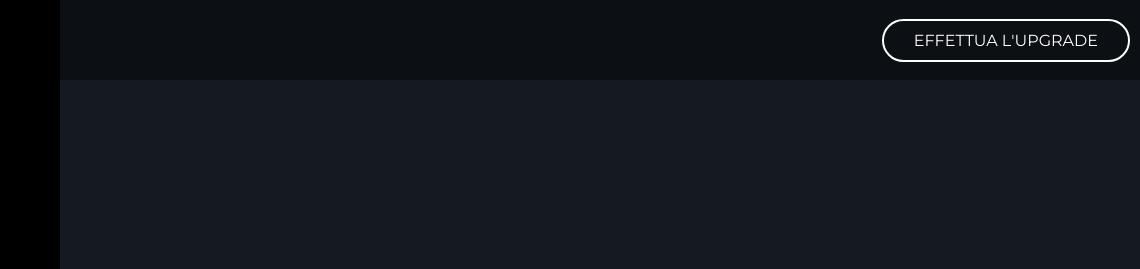
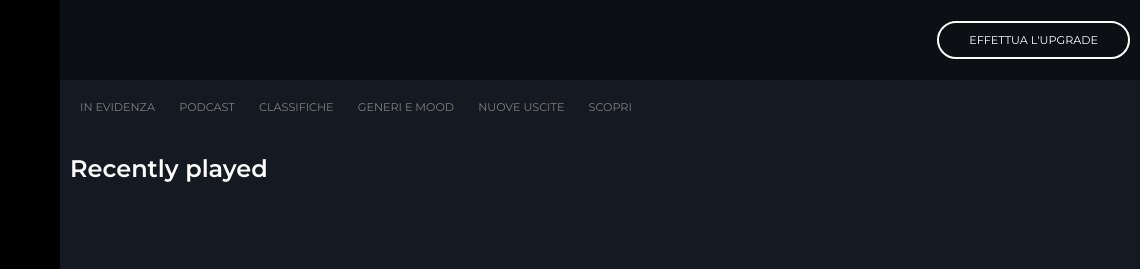
Before and after one commit to GemelliAngelo/html-css-spotifyweb, a plain HTML site: page index.html in a window 1280 px wide. Shown: the top 269 px of the page, 140-1280 px from the left. Drawn offline with Linux system fonts and the light colour scheme.

Commit message:
add recently

```diff
--- a/css/style.css
+++ b/css/style.css
@@ -111,6 +111,7 @@ ul {
   padding: 10px 30px;
   border: 2px solid white;
   border-radius: 30px;
+  font-size: 0.7rem;
 }
 
 .main-body {
@@ -121,6 +122,23 @@ ul {
   padding: 10px;
 }
 
+.recently-played {
+  padding: 30px 0;
+}
+
+.recently-title {
+  font-size: 1.5rem;
+  color: white;
+  font-weight: 600;
+}
+
+.categories-item {
+  color: grey;
+  font-size: 0.7rem;
+  display: inline-block;
+  margin: 10px;
+}
+
 /* PLAYER */
 
 .player {
--- a/index.html
+++ b/index.html
@@ -120,7 +120,29 @@
           <div class="header">
             <span class="button">EFFETTUA L'UPGRADE</span>
           </div>
-          <div class="main-body"></div>
+          <div class="main-body">
+            <nav class="categories">
+              <ul class="categories-list">
+                <li class="categories-item">IN EVIDENZA</li>
+                <li class="categories-item">PODCAST</li>
+                <li class="categories-item">CLASSIFICHE</li>
+                <li class="categories-item">GENERI E MOOD</li>
+                <li class="categories-item">NUOVE USCITE</li>
+                <li class="categories-item">SCOPRI</li>
+              </ul>
+            </nav>
+            <section class="recently-played">
+              <span class="recently-title">Recently played</span>
+              <div class="card-container">
+                <div class="card"></div>
+                <div class="card"></div>
+                <div class="card"></div>
+                <div class="card"></div>
+                <div class="card"></div>
+                <div class="card"></div>
+              </div>
+            </section>
+          </div>
         </section>
       </div>
 
```
